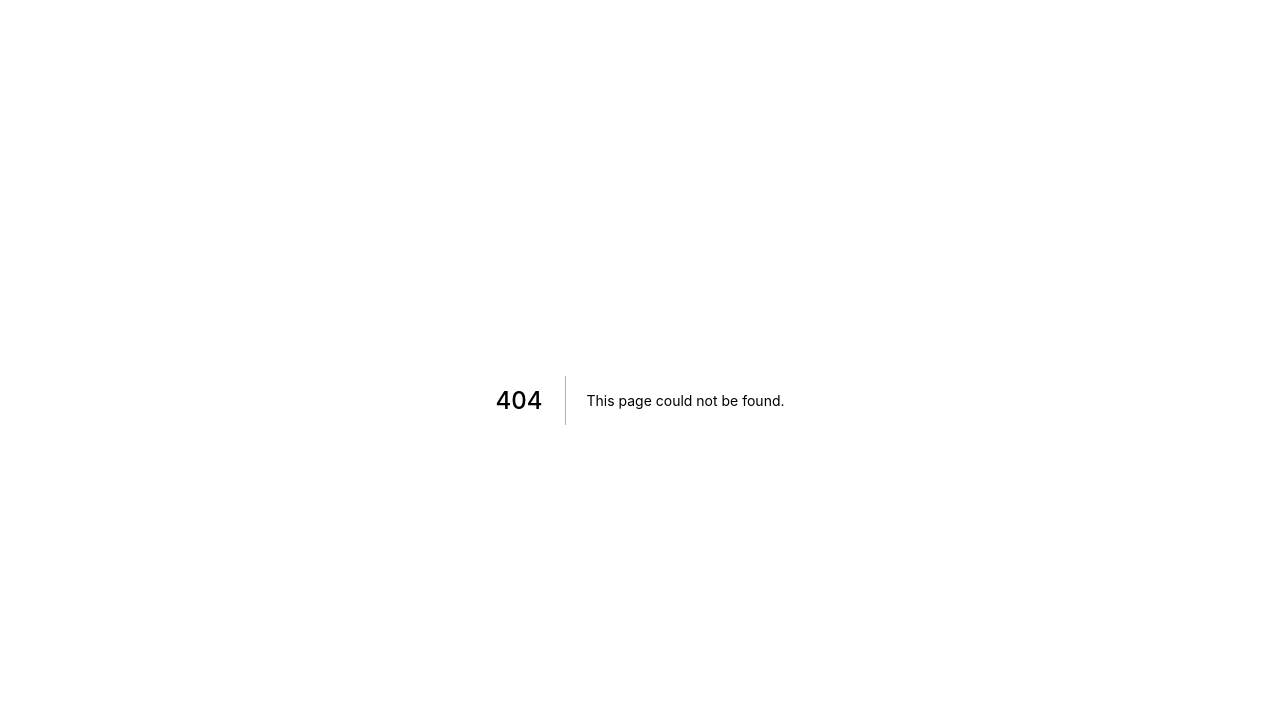
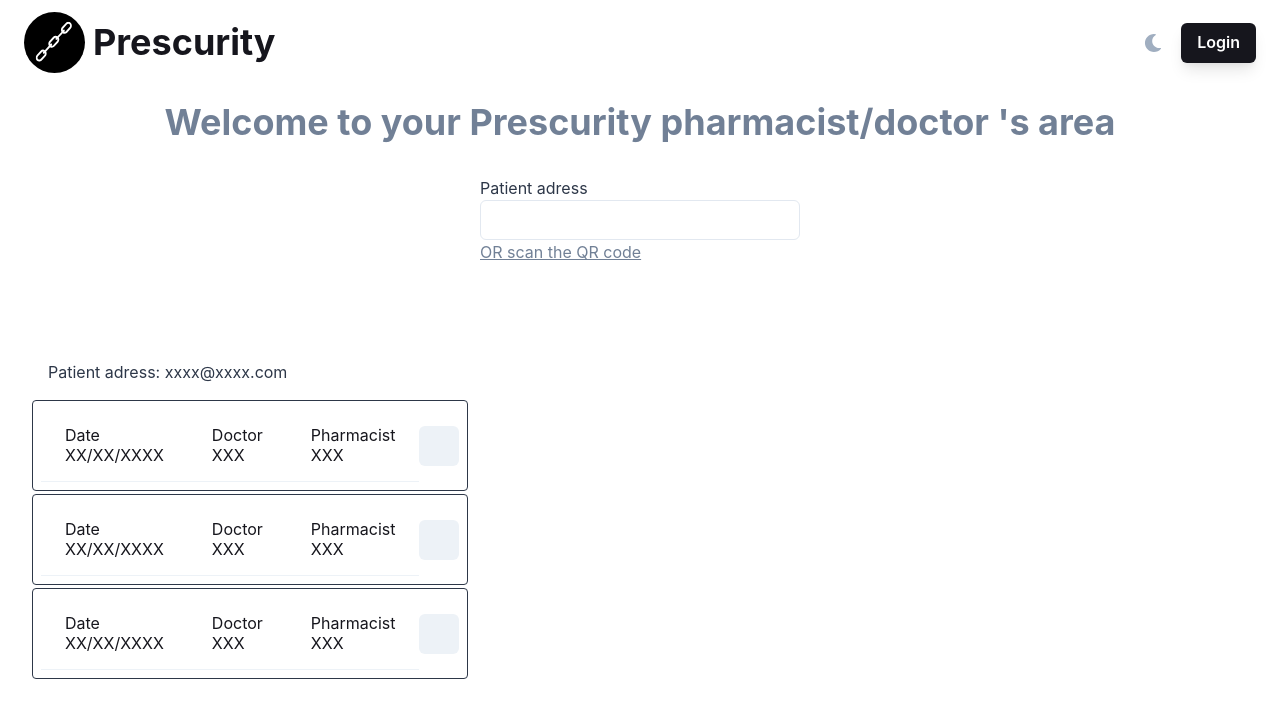
Before and after one commit to azerpas/prescurity-dashboard, a Next.js app: page /dashboard in a window 1280 px wide. Before the commit this address had no page. Shown: the top 718 px of the page. Built offline with nearby package versions, Linux system fonts and the light colour scheme.

Commit message:
page dashboard et composants front

```diff
--- /dev/null
+++ b/src/components/Prescription.tsx
@@ -0,0 +1,35 @@
+import { Tr, Td, Tbody} from "@chakra-ui/table"
+
+import { Text, Flex, Box } from "@chakra-ui/layout"
+import { IconButton } from "@chakra-ui/button"
+
+export const Prescription = () => {
+    return (
+        <Tbody >
+            <Flex alignItems="center" border="1px" borderColor="gray.700" borderRadius="4px" marginBottom="3px" padding="0.5rem" >
+
+                    <Td>
+                        <Tr ><Text >Date</Text></Tr>
+                        <Tr ><Text >XX/XX/XXXX</Text></Tr>
+
+                    </Td>
+                    <Td>
+                        <Tr><Text>Doctor</Text></Tr>
+                        <Tr><Text >XXX</Text></Tr>
+                    </Td>
+                    <Td>
+                        <Tr ><Text >Pharmacist</Text></Tr>
+                        <Tr ><Text >XXX</Text></Tr>
+
+                    </Td>
+
+                    <IconButton aria-label="go to file" />
+            </Flex>
+
+
+
+
+        </Tbody>
+
+    )
+}
--- /dev/null
+++ b/src/components/SearchBox.tsx
@@ -0,0 +1,14 @@
+import { Box, Heading, Input, Text } from "@chakra-ui/react";
+import {Container} from './Container'
+
+export const SearchBox = () => {
+
+
+    return (
+        <Container alignItems="left" bg="none" margin="2rem" >
+            <Text size="md" color="gray.700" >Patient adress</Text>
+            <Input size="md" borderRadius="6px" borderColor="gray.200"  width="20rem"/>
+            <Text size="sm" as="u"  color="gray.500">OR scan the QR code</Text>
+        </Container>
+    )
+}
--- /dev/null
+++ b/src/components/TabPrescriptions.tsx
@@ -0,0 +1,32 @@
+
+
+
+
+import { Tr, Td, Thead, Th, Tbody} from "@chakra-ui/table";
+import { Container } from "./Container";
+
+import { Prescription } from "./Prescription";
+import { Text, Flex } from "@chakra-ui/layout";
+import { Table } from "@chakra-ui/table";
+
+import React from 'react';
+
+
+export const TabPrescriptions = () => {
+    return (
+
+        <Flex direction="column" alignItems="left" justifyContent="flex-start" margin="1rem" padding="1rem">
+            <Text padding="1rem" size="md" color="gray.700">Patient adress: xxxx@xxxx.com</Text>
+            <Table size="md" >
+                <Tbody>
+                    <Prescription/>
+                    <Prescription/>
+                    <Prescription/>
+                </Tbody>
+            </Table>
+        </Flex>
+
+
+
+    )
+}
--- /dev/null
+++ b/src/pages/dashboard.tsx
@@ -0,0 +1,33 @@
+import {
+    Flex,
+    Heading,
+} from '@chakra-ui/react'
+
+import {Container} from '../components/Container'
+import {Footer} from '../components/Footer'
+import {SearchBox} from '../components/SearchBox'
+import { TabPrescriptions } from '../components/TabPrescriptions'
+import Header from '../components/header'
+import React from 'react'
+
+
+const Dashboard = () => (
+    <Container height="100vh" bg="none" alignItems="left">
+        <Header/>
+
+        <Flex direction="column"  margin="1rem" align="center">
+            <Heading size="xl" as="h2" color="#718096" fontFamily="Inter" textAlign="center">
+            Welcome to your Prescurity pharmacist/doctor 's area</Heading>
+
+            <SearchBox />
+
+        </Flex>
+
+        <TabPrescriptions/>
+
+        <Footer></Footer>
+
+    </Container>
+)
+
+export default Dashboard
```
Also changed, not shown: src/pages/docteur.tsx (deleted, +0 -49 lines), src/pages/pharmacien.tsx (deleted, +0 -53 lines), src/pages/prescriptions.tsx (deleted, +0 -76 lines).
